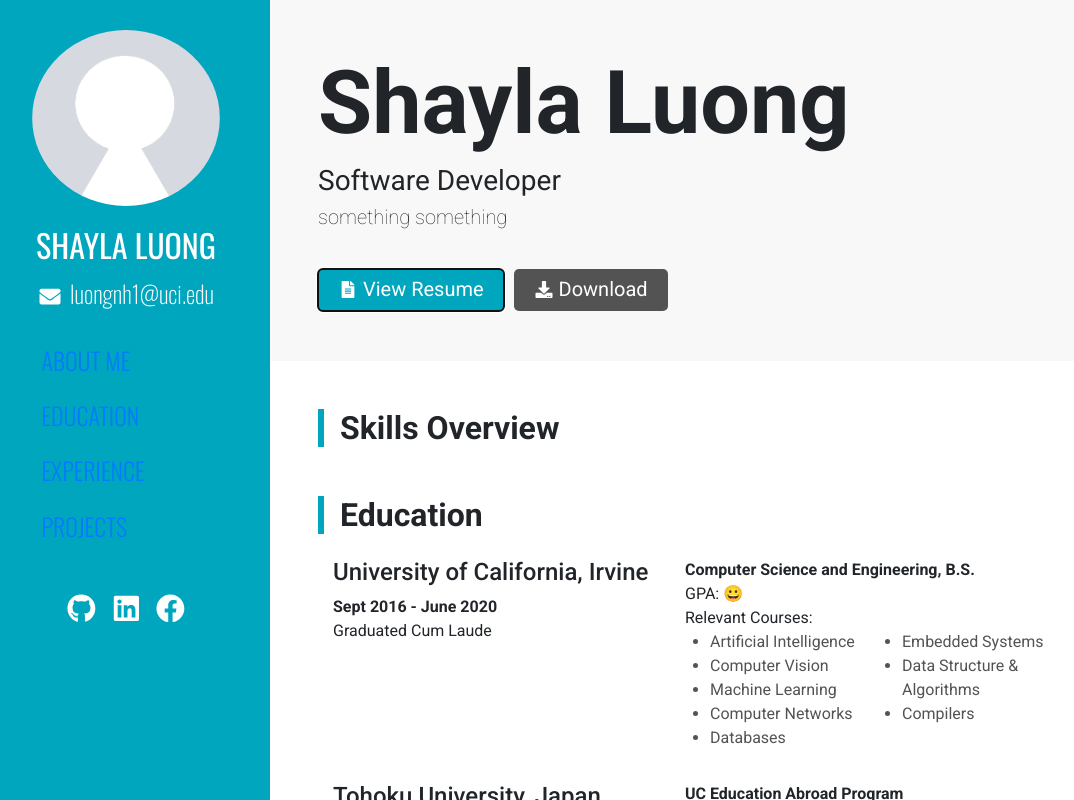
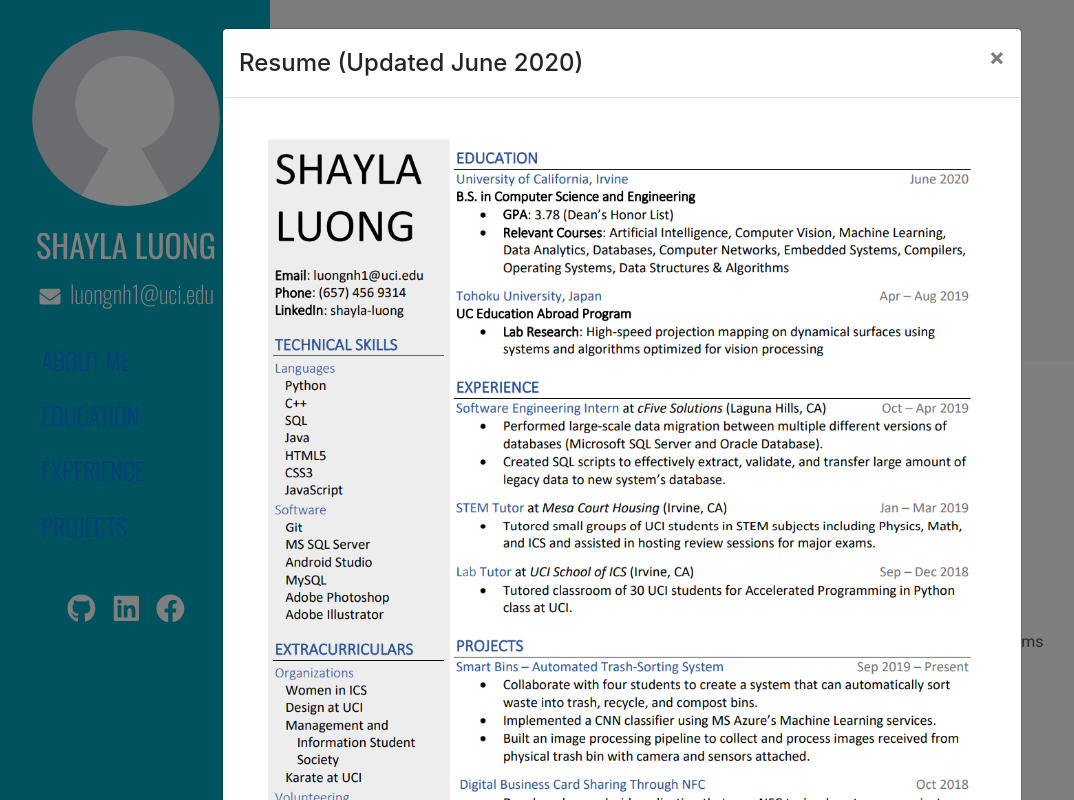
Before and after one commit to sluong-wf/sluong, a React (Create React App) app: page / in a window 1280 px wide. Both pictures are taken after a click on the button "View Resume". Shown: the top 800 px of the page, without its empty margins (18-1092 px from the left). Built offline with nearby package versions, Linux system fonts and the light colour scheme.

Commit message:
implemented Resume View Modal and Download

```diff
--- a/src/components/Main.js
+++ b/src/components/Main.js
@@ -1,13 +1,15 @@
 import React, {useState, Fragment} from 'react';
-import { Tooltip,Container } from 'react-bootstrap';
-import { FaGithub, FaLinkedin, FaFacebook, FaEnvelope, FaFileAlt, FaDownload } from "react-icons/fa";
+import { Tooltip, Container, Button, Modal } from 'react-bootstrap';
+import { FaGithub, FaLinkedin, FaFacebook, FaEnvelope, FaDownload } from "react-icons/fa";
 
-import Hero from './Hero'
-import Education from './Education'
+import Hero from './Hero';
+import Education from './Education';
 import Experience from './Experience';
 import Projects from './Projects';
+import ResumeModal from './Modal';
 
 import profile_pic from "../assets/images/profile_pic.png";
+import resume_pdf from "../assets/sluong-resume.pdf";
 
 class Main extends React.Component {
     constructor(props) {
@@ -18,6 +20,7 @@ class Main extends React.Component {
         this.projects = React.createRef();
 
         this.scrolling = this.scrolling.bind(this);
+
 
         this.state = {
             profile: {
@@ -90,11 +93,9 @@ class Main extends React.Component {
                     <div className="about-section content-section-container">
                         <Hero {...this.state.profile}/>
                         <div>
-                            <button className="button" data-toggle="modal" data-target="#myModal">
-                                <FaFileAlt className="icon-size-adjust"/> View Resume
-                            </button>
+                            <ResumeModal />
                             <span style={{margin: 5}}></span>
-                            <a href="../assets/sluong-resume.pdf" download="resume.pdf">
+                            <a href={resume_pdf} download="sluong-resume.pdf">
                                 <button className="button dark-gray">
                                     <FaDownload className="icon-size-adjust"/> Download
                                 </button>
--- /dev/null
+++ b/src/components/Modal.js
@@ -0,0 +1,39 @@
+import React, { useState, Fragment } from 'react';
+import { Modal, Button, Image } from 'react-bootstrap';
+import { FaFileAlt } from "react-icons/fa";
+
+
+import resume_img from "../assets/images/resume.png";
+
+function ResumeModal() {
+    const [show, setShow] = useState(false);
+
+    const handleClose = () => setShow(false);
+    const handleShow = () => setShow(true);
+
+    return (
+        <Fragment>
+        <button className="button" onClick={handleShow}>
+            <FaFileAlt className="icon-size-adjust"/> View Resume
+        </button>
+
+
+        <Modal
+            size="lg"
+            show={show}
+            onHide={handleClose}>
+            <Modal.Header closeButton>
+                <Modal.Title>Resume (Updated June 2020)</Modal.Title>
+            </Modal.Header>
+            <Modal.Body><Image src={resume_img} fluid /></Modal.Body>
+            <Modal.Footer>
+            <Button variant="secondary" onClick={handleClose}>
+                Close
+            </Button>
+            </Modal.Footer>
+        </Modal>
+        </Fragment>
+    );
+}
+
+export default ResumeModal;
```
Also changed, not shown: src/assets/images/resume.png (added).
